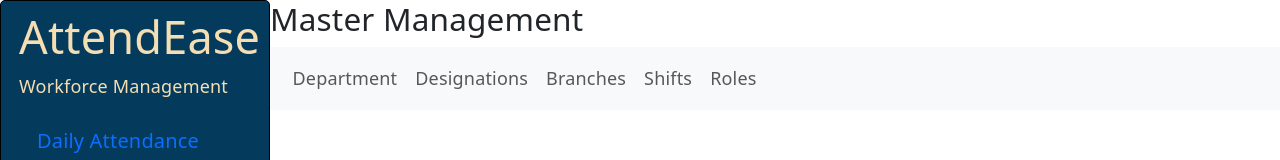
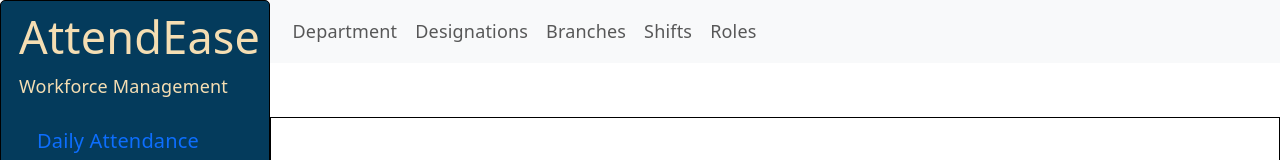
Before and after one commit to Unispark-YashDaksh/Attandease_Application-Unispark, a React (Vite) app in the folder AttendeaseAdmin/: page /masterMmangement in a window 1280 px wide. Shown: the top 160 px of the page. Built offline with nearby package versions, Linux system fonts and the light colour scheme; no server answers.

Commit message:
re update

```diff
--- a/AttendeaseAdmin/src/components/MasterManagement.jsx
+++ b/AttendeaseAdmin/src/components/MasterManagement.jsx
@@ -13,7 +13,6 @@ function MasterManagement(){
 
     return(
         <div>
-            <h3>Master Management</h3>
                 {/*Changend class to className*/}
                 <nav className="navbar navbar-expand-lg bg-body-tertiary">
                 <div className="container-fluid">
```
